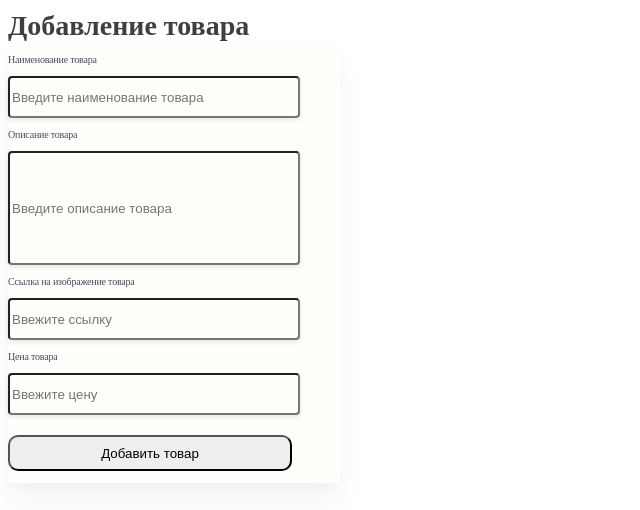
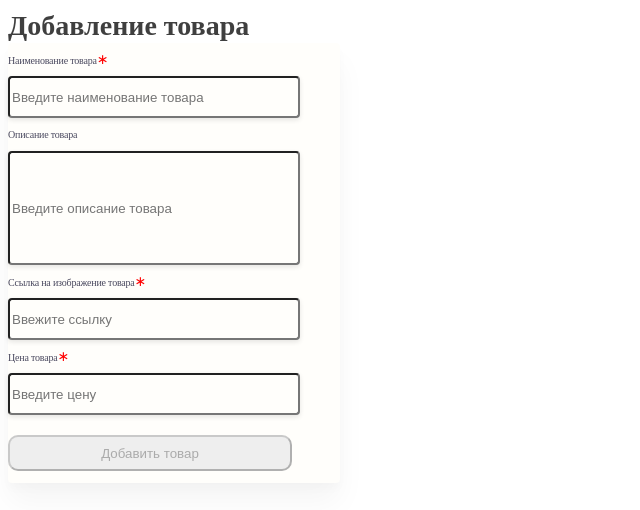
Before and after one commit to AlexandrMukhakov/productCards, a Vue app: page / in a window 1280 px wide. Shown: the top 510 px of the page, without its empty margins (0-640 px from the left). Built offline with nearby package versions, Linux system fonts and the light colour scheme.

Commit message:
second com

```diff
--- a/src/App.vue
+++ b/src/App.vue
@@ -5,7 +5,7 @@
     </div>
     <div class="formCard">
       <div class="nameCardInput">
-        <p>Наименование товара</p>
+        <p>Наименование товара<span class="stars">&#8727;</span></p>
         <input v-model="name" type="text" placeholder="Введите наименование товара" />
       </div>
       <div class="aboutCardInput">
@@ -13,15 +13,15 @@
         <input v-model="about" type="text" placeholder="Введите описание товара" />
       </div>
       <div class="imgCardInput">
-        <p>Ссылка на изображение товара</p>
+        <p>Ссылка на изображение товара<span class="stars">&#8727;</span></p>
         <input v-model="image" type="text" placeholder="Ввежите ссылку" />
       </div>
       <div class="priceCardInput">
-        <p>Цена товара</p>
-        <input @keydown.enter="addCard" v-model="price" type="text" placeholder="Ввежите цену" />
+        <p>Цена товара<span class="stars">&#8727;</span></p>
+        <input @keydown.enter="addCard" v-model="price" type="number" placeholder="Введите цену" />
       </div>
       <div class="butt">
-        <button @click="addCard" type="buttton">Добавить товар</button>
+        <button id="but" disabled @click="addCard" type="buttton">Добавить товар</button>
       </div>
       <div>
 
@@ -31,7 +31,7 @@
     <div class="blockCards">
       <div v-for="(c, index) in prodactCards" :key="index" class="productCard">
         <div class="imgCard">
-          <img :src="c.img" />
+          <img :src="c.img ? c.img : 'https://серебро.рф/img/placeholder.png'" />
         </div>
         <div class="nameCard">
           {{c.name}}
@@ -71,6 +71,8 @@ export default {
       this.prodactCards = JSON.parse(cardsData);
     }
   },
+
+
 
   methods: {
     addCard() {
@@ -126,7 +128,7 @@ export default {
 
 .nameCardInput p {
   position: relative;
-  width: 95px;
+  width: 105px;
   height: 13px;
 
 
@@ -151,7 +153,7 @@ export default {
 }
 
 .aboutCardInput p {
-  width: 74px;
+  width: 94px;
   height: 13px;
 
 
@@ -174,7 +176,7 @@ export default {
 }
 
 .imgCardInput p {
-  width: 134px;
+  width: 154px;
   height: 13px;
 
 
@@ -199,7 +201,7 @@ export default {
 
 .priceCardInput p {
 
-  width: 53px;
+  width: 63px;
   height: 13px;
 
   font-family: 'Source Sans Pro';
@@ -314,7 +316,10 @@ export default {
 }
 
 
-
+.stars {
+  color: red;
+  font-size: 14px;
+}
 
 
 
```
